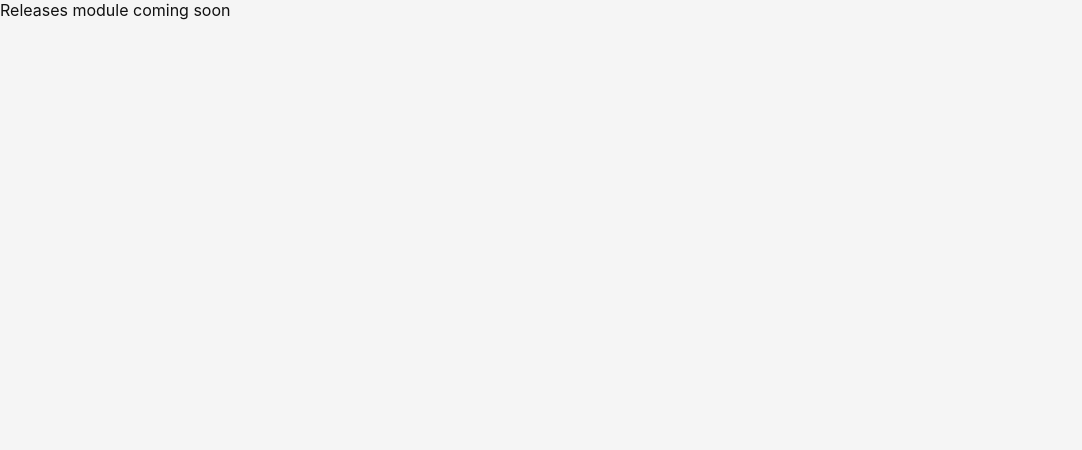
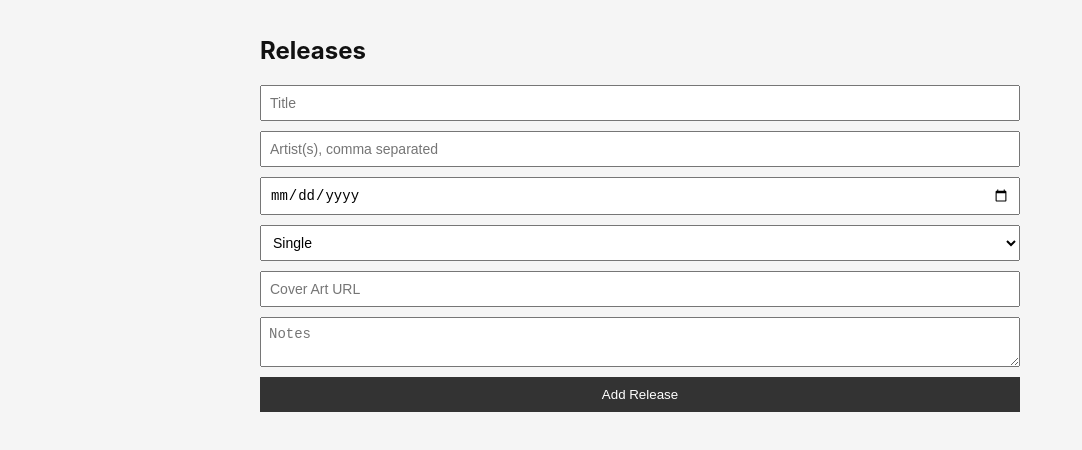
Before and after one commit to JustKhayyat/svnbirds-tracker, a Next.js app: page /releases in a window 1280 px wide. Shown: the top 450 px of the page, without its empty margins (0-1082 px from the left). Built offline with nearby package versions, Linux system fonts and the light colour scheme.

Commit message:
Add Releases feature with CRUD API and frontend page

```diff
--- /dev/null
+++ b/pages/api/releases.js
@@ -0,0 +1,43 @@
+let releases = []
+
+export default function handler(req, res) {
+  if (req.method === 'GET') {
+    return res.status(200).json(releases)
+  }
+
+  if (req.method === 'POST') {
+    const newRelease = {
+      id: Date.now().toString(), // simple unique id
+      title: req.body.title,
+      artist: req.body.artist ? req.body.artist.split(',').map(a => a.trim()) : [],
+      releaseDate: req.body.releaseDate,
+      status: req.body.status || 'planned',
+      platformLinks: req.body.platformLinks || {},
+      coverArt: req.body.coverArt || '',
+      type: req.body.type || 'single',
+      notes: req.body.notes || '',
+      createdAt: new Date().toISOString(),
+      updatedAt: new Date().toISOString(),
+    }
+    releases.push(newRelease)
+    return res.status(201).json(newRelease)
+  }
+
+  if (req.method === 'PUT') {
+    const { id, ...update } = req.body
+    releases = releases.map(r =>
+      r.id === id ? { ...r, ...update, updatedAt: new Date().toISOString() } : r
+    )
+    const updatedRelease = releases.find(r => r.id === id)
+    return res.status(200).json(updatedRelease)
+  }
+
+  if (req.method === 'DELETE') {
+    const { id } = req.body
+    releases = releases.filter(r => r.id !== id)
+    return res.status(200).json({ message: 'Deleted' })
+  }
+
+  res.setHeader('Allow', ['GET', 'POST', 'PUT', 'DELETE'])
+  return res.status(405).end(`Method ${req.method} Not Allowed`)
+}
--- a/pages/releases.js
+++ b/pages/releases.js
@@ -1,3 +1,144 @@
-export default function Releases() {
-  return <div>Releases module coming soon</div>;
+import { useState, useEffect } from 'react'
+import styles from '../styles/Releases.module.css'
+
+export default function ReleasesPage() {
+  const [releases, setReleases] = useState([])
+  const [form, setForm] = useState({
+    title: '',
+    artist: '',
+    releaseDate: '',
+    type: 'single',
+    coverArt: '',
+    notes: ''
+  })
+
+  // Load releases
+  useEffect(() => {
+    fetch('/api/releases')
+      .then(res => res.json())
+      .then(data => setReleases(data))
+  }, [])
+
+  // Handle create
+  const handleSubmit = async (e) => {
+    e.preventDefault()
+    const res = await fetch('/api/releases', {
+      method: 'POST',
+      headers: { 'Content-Type': 'application/json' },
+      body: JSON.stringify({
+        ...form,
+        status: 'planned',
+        platformLinks: {}
+      })
+    })
+    const newRelease = await res.json()
+    setReleases(prev => [...prev, newRelease])
+    setForm({ title: '', artist: '', releaseDate: '', type: 'single', coverArt: '', notes: '' })
+  }
+
+  // Handle status change
+  const handleStatusChange = async (id, newStatus) => {
+    const res = await fetch('/api/releases', {
+      method: 'PUT',
+      headers: { 'Content-Type': 'application/json' },
+      body: JSON.stringify({ id, status: newStatus })
+    })
+    const updated = await res.json()
+    setReleases(prev => prev.map(r => (r.id === id ? updated : r)))
+  }
+
+  // Handle delete
+  const handleDelete = async (id) => {
+    await fetch('/api/releases', {
+      method: 'DELETE',
+      headers: { 'Content-Type': 'application/json' },
+      body: JSON.stringify({ id })
+    })
+    setReleases(prev => prev.filter(r => r.id !== id))
+  }
+
+  return (
+    <div className={styles.container}>
+      <h1 className={styles.heading}>Releases</h1>
+
+      {/* Form */}
+      <form onSubmit={handleSubmit} className={styles.form}>
+        <input
+          type="text"
+          placeholder="Title"
+          value={form.title}
+          onChange={e => setForm({ ...form, title: e.target.value })}
+        />
+        <input
+          type="text"
+          placeholder="Artist(s), comma separated"
+          value={form.artist}
+          onChange={e => setForm({ ...form, artist: e.target.value })}
+        />
+        <input
+          type="date"
+          value={form.releaseDate}
+          onChange={e => setForm({ ...form, releaseDate: e.target.value })}
+        />
+        <select
+          value={form.type}
+          onChange={e => setForm({ ...form, type: e.target.value })}
+        >
+          <option value="single">Single</option>
+          <option value="EP">EP</option>
+          <option value="album">Album</option>
+        </select>
+        <input
+          type="text"
+          placeholder="Cover Art URL"
+          value={form.coverArt}
+          onChange={e => setForm({ ...form, coverArt: e.target.value })}
+        />
+        <textarea
+          placeholder="Notes"
+          value={form.notes}
+          onChange={e => setForm({ ...form, notes: e.target.value })}
+        />
+        <button type="submit">Add Release</button>
+      </form>
+
+      {/* List */}
+      <ul className={styles.list}>
+        {releases.map(r => (
+          <li key={r.id} className={styles.releaseItem}>
+            {r.coverArt && <img src={r.coverArt} alt={r.title} className={styles.coverArt} />}
+            <div>
+              <strong>{r.title}</strong> ({r.type}) <br />
+              By {r.artist.join(', ')} <br />
+              <span className={styles.meta}>
+                Release date: {r.releaseDate}
+              </span>
+
+              {/* Status dropdown */}
+              <div className={styles.statusRow}>
+                <label>Status: </label>
+                <select
+                  value={r.status}
+                  onChange={(e) => handleStatusChange(r.id, e.target.value)}
+                >
+                  <option value="planned">Planned</option>
+                  <option value="submitted">Submitted</option>
+                  <option value="live">Live</option>
+                </select>
+              </div>
+
+              {r.notes && <p className={styles.notes}>{r.notes}</p>}
+
+              <button
+                className={styles.deleteBtn}
+                onClick={() => handleDelete(r.id)}
+              >
+                Delete
+              </button>
+            </div>
+          </li>
+        ))}
+      </ul>
+    </div>
+  )
 }
--- a/styles/Releases.module.css
+++ b/styles/Releases.module.css
@@ -0,0 +1,79 @@
+.container {
+  padding: 20px;
+  max-width: 800px;
+  margin: auto;
+}
+
+.heading {
+  font-size: 24px;
+  margin-bottom: 20px;
+}
+
+.form {
+  display: flex;
+  flex-direction: column;
+  gap: 10px;
+  margin-bottom: 30px;
+}
+
+.form input,
+.form select,
+.form textarea {
+  padding: 8px;
+  font-size: 14px;
+}
+
+.form button {
+  padding: 10px;
+  background: #333;
+  color: white;
+  border: none;
+  cursor: pointer;
+}
+
+.list {
+  list-style: none;
+  padding: 0;
+}
+
+.releaseItem {
+  border: 1px solid #ddd;
+  padding: 15px;
+  margin-bottom: 15px;
+  display: flex;
+  gap: 15px;
+}
+
+.coverArt {
+  width: 80px;
+  height: 80px;
+  object-fit: cover;
+  border-radius: 4px;
+}
+
+.meta {
+  color: #666;
+  font-size: 12px;
+}
+
+.statusRow {
+  margin-top: 8px;
+  display: flex;
+  align-items: center;
+  gap: 6px;
+}
+
+.notes {
+  margin-top: 10px;
+  font-size: 14px;
+  font-style: italic;
+}
+
+.deleteBtn {
+  margin-top: 10px;
+  background: #c0392b;
+  color: white;
+  border: none;
+  padding: 6px 10px;
+  cursor: pointer;
+}
```
